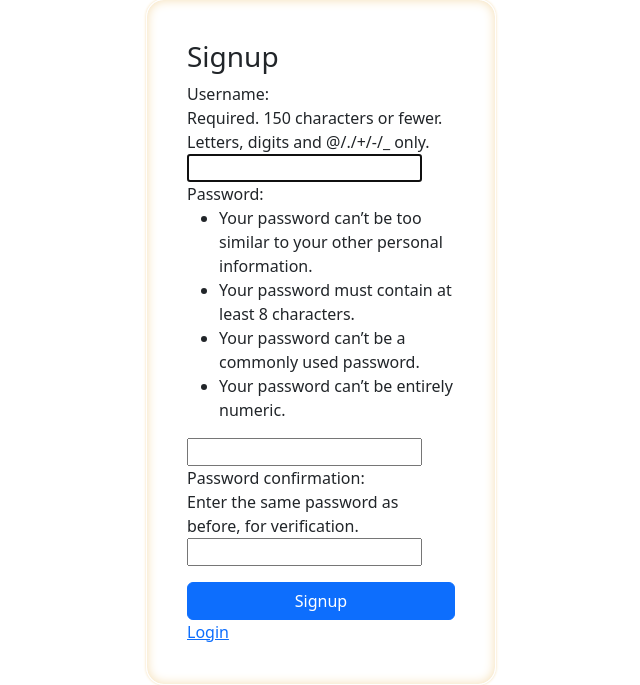
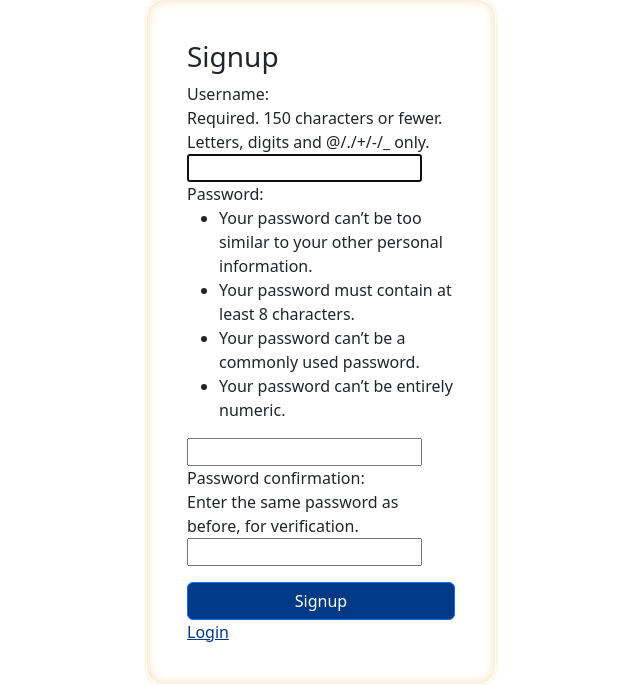
Before and after one commit to Santhu1243/chezzapp, a Django app: page /register/ in a window 1280 px wide. Shown: the part 121-806 px from the top of the page, without its empty margins (302-942 px from the left). Run offline with Django 5.2, Linux system fonts and the light colour scheme; some libraries are stand-ins or nearby versions.

Commit message:
new update

```diff
--- a/chezzionwebapp/nonsap/static/assets/css/style.css
+++ b/chezzionwebapp/nonsap/static/assets/css/style.css
@@ -210,3 +210,15 @@ li.superuser {
     color: black;
     border-bottom: 1px solid #e3dfdf;
 }
+
+li.no-comments {
+    padding: 10px;
+}
+
+.btn-primary {
+    background: #003986;
+}
+
+a {
+    color: #003986;
+}
--- a/chezzionwebapp/nonsap/views.py
+++ b/chezzionwebapp/nonsap/views.py
@@ -20,6 +20,7 @@ from django.contrib.auth.models import User
 from django.contrib.auth import get_user_model
 from django.utils.timezone import now
 from .models import Attachment
+from django.urls import path
 # Home view
 @login_required
 def home(request):
@@ -71,16 +72,19 @@ def login_view(request):
 
     return render(request, 'registration/login.html', {'form': form})
 
-# Helper function for determining redirection URL
+# Helper function for determining redirection URLimport logging
+
 def get_redirect_url(user):
     if user.is_superuser:
-        return '/superadmin/'  # Superadmin dashboard URL
+        logger.debug("Redirecting superuser to /superadmin/")
+        return '/superadmin/'
     elif user.is_staff:
-        return '/admin_dashboard/'  # Admin dashboard URL
+        logger.debug("Redirecting staff to /admin_dashboard/")
+        return '/admin_dashboard/'
     else:
-        return '/home/'  # Regular user home page
+        logger.debug("Redirecting user to /home/")
+        return '/home/'
 
-# Dashboard view
 
 
 @login_required
```
Also changed, not shown: chezzionwebapp/nonsap/templates/master/partials/assign_staff_form.html (indentation only).
